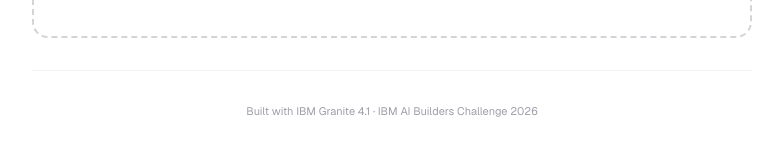
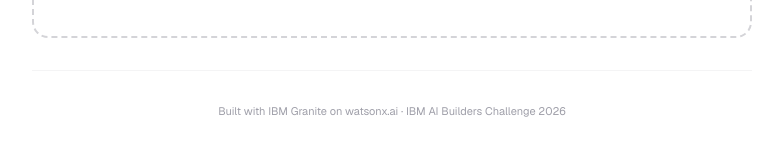
Before and after one commit to ssaaffaakk/CreateDNA, a Next.js app: page / in a window 1280 px wide. Shown: the part 755-910 px from the top of the page, without its empty margins (248-1031 px from the left). Built offline with nearby package versions, Linux system fonts and the light colour scheme.

Commit message:
fix: update footer to IBM Granite on watsonx.ai
Co-Authored-By: Claude Opus 4.8 <noreply@anthropic.com>

```diff
--- a/src/app/page.tsx
+++ b/src/app/page.tsx
@@ -146,7 +146,7 @@ export default function Home() {
         </AnimatePresence>
 
         <footer className="text-center text-[11px] text-zinc-400 py-8 border-t border-zinc-100 dark:border-zinc-800/50">
-          Built with IBM Granite 4.1 · IBM AI Builders Challenge 2026
+          Built with IBM Granite on watsonx.ai · IBM AI Builders Challenge 2026
         </footer>
       </main>
     </div>
```
